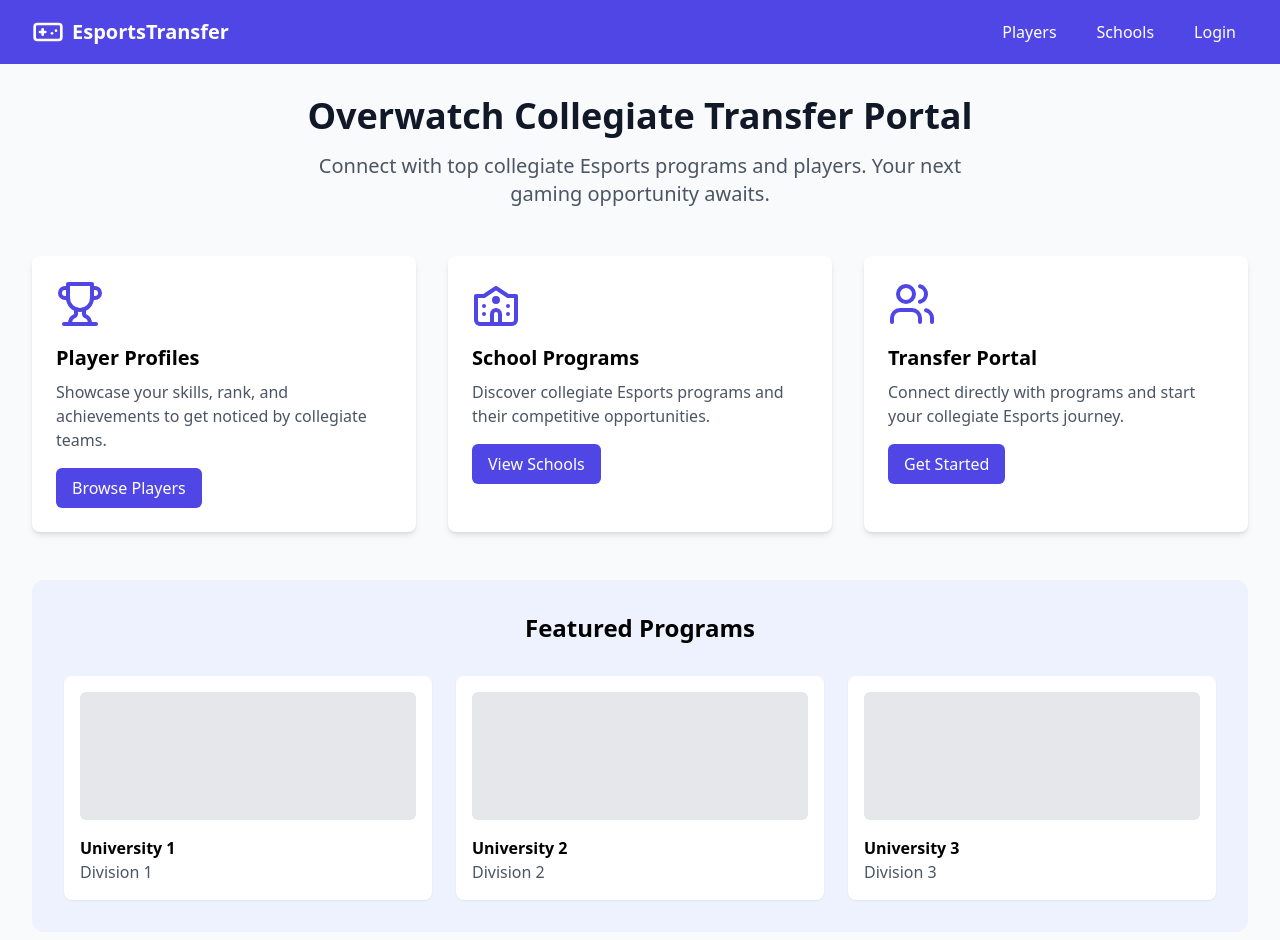
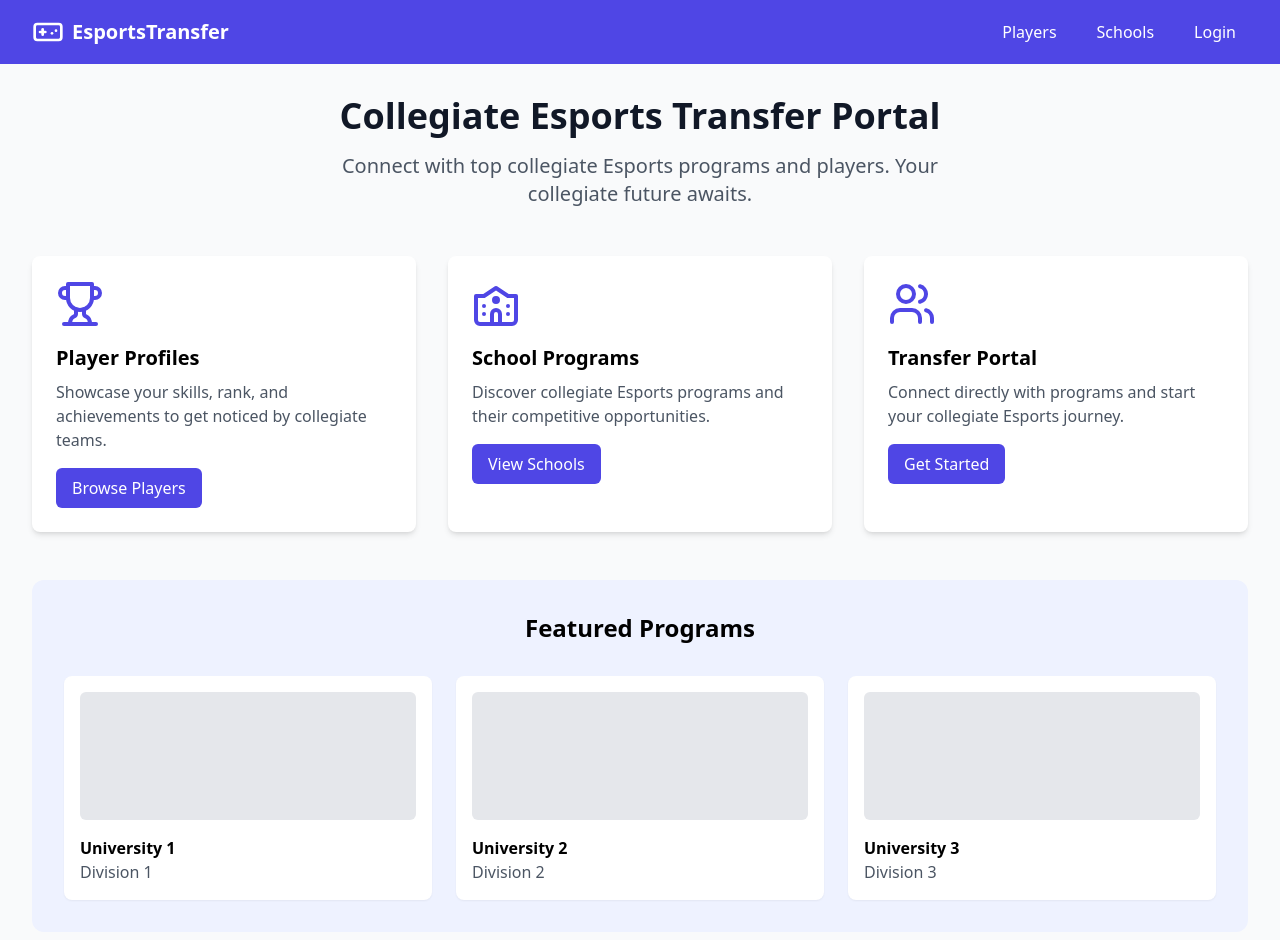
Before and after one commit to mg4starl/CETP, a React (Vite) app: page / in a window 1280 px wide. Shown: the top 940 px of the page. Built offline with nearby package versions, Linux system fonts and the light colour scheme.

Commit message:
Updating site data

```diff
--- a/src/pages/Home.tsx
+++ b/src/pages/Home.tsx
@@ -7,10 +7,10 @@ export function Home() {
     <div className="space-y-12">
       <div className="text-center">
         <h1 className="text-4xl font-bold text-gray-900 mb-4">
-          Overwatch Collegiate Transfer Portal
+          Collegiate Esports Transfer Portal
         </h1>
         <p className="text-xl text-gray-600 max-w-2xl mx-auto">
-          Connect with top collegiate Esports programs and players. Your next gaming opportunity awaits.
+          Connect with top collegiate Esports programs and players. Your collegiate future awaits.
         </p>
       </div>
 
```
